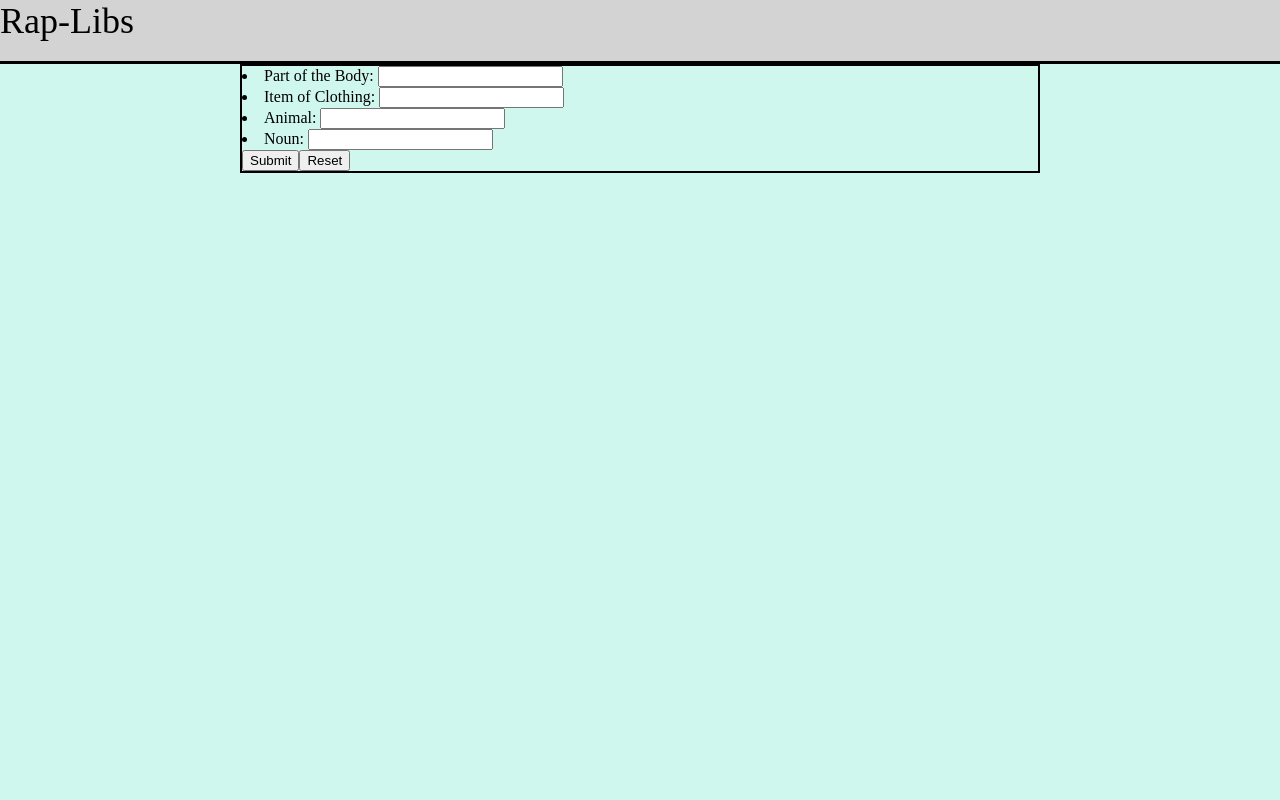
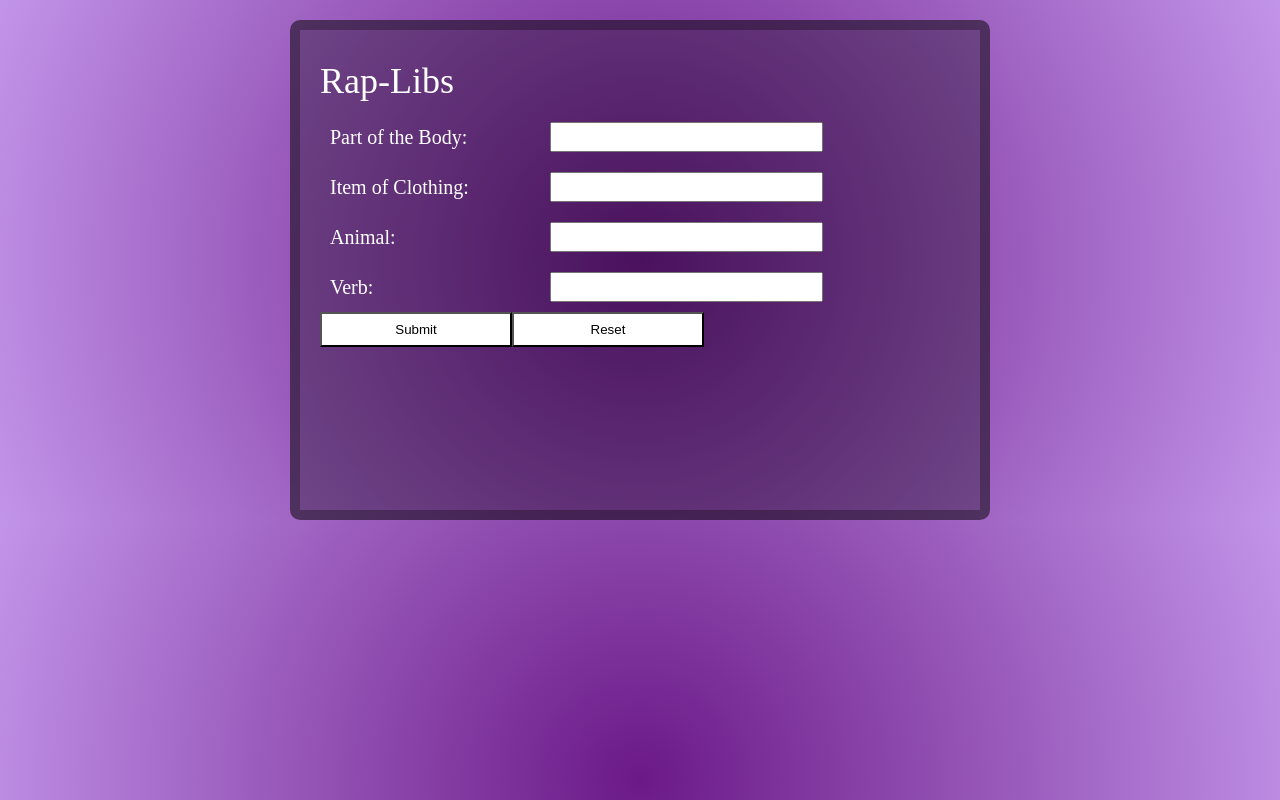
Before and after one commit to d-e-k-k/rap-libs, a React (Create React App) app: page / in a window 1280 px wide. Built offline with nearby package versions, Linux system fonts and the light colour scheme.

Commit message:
Removed header folder  and header.js

```diff
--- a/package.json
+++ b/package.json
@@ -6,10 +6,12 @@
     "@testing-library/jest-dom": "^5.11.5",
     "@testing-library/react": "^11.1.0",
     "@testing-library/user-event": "^12.1.10",
+    "bootstrap": "^4.5.3",
     "react": "^17.0.1",
     "react-dom": "^17.0.1",
     "react-router-dom": "^5.2.0",
     "react-scripts": "4.0.0",
+    "reactstrap": "^8.7.0",
     "web-vitals": "^0.2.4"
   },
   "scripts": {
--- a/src/components/MadLibResults.js
+++ b/src/components/MadLibResults.js
@@ -1,16 +1,51 @@
 import React, { useEffect } from 'react';
+import StillB from '../songs/StillB.mp3'
 
-const MadLibResults = ({ parent, InputListData, rapSubmitted }) => {
-
+const MadLibResults = ({ parent, InputListData, rapDisplayed }) => {
 
 	return (
-		<div>
-
+		<div className="results">
+			{rapDisplayed ? (
+				<div>
+					<audio controls>
+						<source src={StillB} type='audio/mpeg' />
+					</audio>
+					<p>React is a pain, </p>
+					<p>In the {parent[0].userInput}</p>
+					<p>It made my week long,</p>
+					<p>And my brain {parent[0].rhymingWord}</p>
+					<br />
+					<p>Change your state,</p>
+					<p>Like I change my {parent[1].userInput}</p>
+					<p>Change my name,</p>
+					<p>Call me "{parent[1].rhymingWord}"</p>
+					<br />
+					<p>Full of hooks,</p>
+					<p>Like a takle box</p>
+					<p>Full of lingo,</p>
+					<p>Where-ya docs?</p>
+					<br />
+					<p>Rap game {parent[2].userInput}</p>
+					<p>Code game {parent[2].rhymingWord}</p>
+					<p>useState {parent[3].userInput}</p>
+					<p>useEffect {parent[3].rhymingWord}</p>
+					<br />
+					<p>No new props</p>
+					<p>Just hand-me-downs</p>
+					<p>Try context</p>
+					<p>And surely fown</p>
+					<br />
+					<p>
+						Song Credits: "Still Blazin" - Rap Freestyle Type Beat | Underground
+						Boom Bap Type Beat | Anabolic Beatz
+					</p>
+				</div>
+			) : null}
 		</div>
 	);
 };
 
-
+// "Still Blazin" - Rap Freestyle Type Beat | Underground Boom Bap Type Beat | Anabolic Beatz
 
 export default MadLibResults;
 // import React, { useState } from 'react';
@@ -26,15 +61,15 @@ export default MadLibResults;
 // // 					<p>React is a pain, </p> */}
 // // 					{/* <p>In the {}</p> */}
 // // 					{/* <p>It made my week long,</p>
-// // 					<p>And my brain {parent[0].rhyme}</p>
+// // 					<p>And my brain {}</p>
 // // 					<p>Full of hooks,</p>
 // // 					<p>Like a takle box</p>
 // // 					<p>Change your state,</p>
-// // 					<p>Like I change my {parent[1].word}</p>
+// // 					<p>Like I change my {parent[1].userInput}</p>
 // // 					<p>Change my name,</p>
-// // 					<p>Call me "{parent[1].rhyme}"</p>
-// // 					<p>Rap game {parent[2].word}</p>
-// // 					<p>Code game {parent[2].rhyme}</p>
+// // 					<p>Call me "{parent[0].rhymingWord}"</p>
+// // 					<p>Rap game {parent[2].userInput}</p>
+// // 					<p>Code game {parent[2].rhymingWord}</p>
 // // 					<p>You ain't {parent[3].word}</p>
 // // 					<p>Not a language</p>
 // // 					<p>Not a framework</p>
--- a/src/components/app/App.js
+++ b/src/components/app/App.js
@@ -1,6 +1,5 @@
+// Thanks to Esin, Jen, and Tabitha from General Assembly a lot of help and insight!
 import React, { useState } from 'react';
-import { Route, Link, Redirect } from 'react-router-dom';
-import Header from '../header/Header';
 import MadLibResults from '../MadLibResults';
 import Form from '../form.js/Form';
 import InputListData from '../../data/inputList.json';
@@ -13,9 +12,6 @@ const App = () => {
 
 	return (
 		<div>
-			<header>
-				<Header />
-			</header>
 			<main>
 				<Form
 					parent={parent}
@@ -40,9 +36,3 @@ const App = () => {
 };
 
 export default App;
-
-// will contain a header
-// will contain a welcome screen
-// move to form screen after welcome
-// after from submited load results screen
-// keywords state will be created in app and passed down to children
--- a/src/components/form.js/Form.js
+++ b/src/components/form.js/Form.js
@@ -1,3 +1,4 @@
+
 import React, { useState } from 'react';
 import InputAndLabel from '../input-and-label/InputAndLabel';
 
@@ -27,7 +28,7 @@ const Form = ({
 						{
 							userInput: `${words[property]}`,
 							rhymingWord: resJson[0].word,
-						},
+                        },
 					]);
 				});
 		}
@@ -49,6 +50,7 @@ const Form = ({
 	return (
 		<div className='form-container'>
 			<form onSubmit={handleSubmit}>
+                <h1>Rap-Libs</h1>
 				<InputAndLabel
 					InputListData={InputListData}
 					words={words}
--- a/src/components/header/Header.js
+++ /dev/null
@@ -1,17 +0,0 @@
-import React from 'react';
-
-const Header = () => {
-    return (
-        <div>
-            <h1>Rap-Libs</h1>
-        </div>
-    );
-};
-
-export default Header;
-
-// Header will contain
-// title
-//about
-//new rap lib tabs
-// new rap lib tab will take you to a blank/new raplib form
--- a/src/data/inputList.json
+++ b/src/data/inputList.json
@@ -16,7 +16,7 @@
     },
     {
     "key": "114",
-    "label": "Noun",
-    "id": "noun-one"
+    "label": "Verb",
+    "id": "verb-one"
     }
 ]
--- a/src/index.css
+++ b/src/index.css
@@ -89,11 +89,15 @@ video {
 	box-sizing: border-box;
 }
 body{
-	background-color: #d0f7ee;
+	 background: rgb(107,25,135);
+background: radial-gradient(circle, rgba(107,25,135,1) 0%, rgba(194,148,233,1) 100%);
+/* Background attribuiton to : https://cssgradient.io/ & Rodrigo Pereira */
 }
 
 h1 {
 	font-size: 36px;
+	margin-top: 10px;
+	margin-bottom: 10px;
 }
 
 h2 {
@@ -112,34 +116,59 @@ header {
 nav {
 	width: 200px;
 }
-.flex-container-ul li {
+
+ul {
+	list-style: none;
+}
+
+.form-container, .results {
 	display: flex;
 	justify-content: center;
-	/* flex-wrap: wrap; */
-	align-items: center;
-	/* display: flex; */
+}
 
-	margin-top: 10px;
-	border: 2px solid seagreen;
+form{
+	margin-top: 20px;
+	width: 70vw;
+	max-width: 700px;
+	height: 500px;
+	background-color: rgba(0, 0, 0, .3);
+	font-size: 20px;
+	color: white;
+	padding: 20px;
+	border: solid 10px rgba(0, 0, 0, .3);
+	border-radius: 10px;
+}
+
+form input {
+	height: 30px;
+	font-size: 20px;
+}
 
 
-}
-.flex-container-ul  li  label {
-	flex: 1 0 20px;
-	max-width: 220px;
-	padding: 8px;
-	font-weight: bold;
+
+form li{
+	display: flex;
+  	flex-wrap: wrap;
+	align-items: center;
+	padding: 10px;
 }
 
-.flex-container-ul button{
-	background-color: goldenrod;
+form label {
+	flex: 1 0 120px;
+  	max-width: 220px;
 }
 
-.form-container {
-	display: flex;
-	width: 70vw;
-	max-width: 800px;
-	border: 2px solid black;
-	margin-left: auto;
-	margin-right: auto;
+form button{
+	width: 30%;
+	height: 35px;
+	background-color: white;
+	transition: 0.3s;
 }
+
+form button:hover {
+	font-weight: bold;
+	background-color: salmon;
+	color: white;
+}
+
+/* Form styling attribution: George Martsoukos @ https://webdesign.tutsplus.com/tutorials/building-responsive-forms-with-flexbox--cms-26767 */
```
Also changed, not shown: 2 other files (tests, documents, lock files or other folders).
